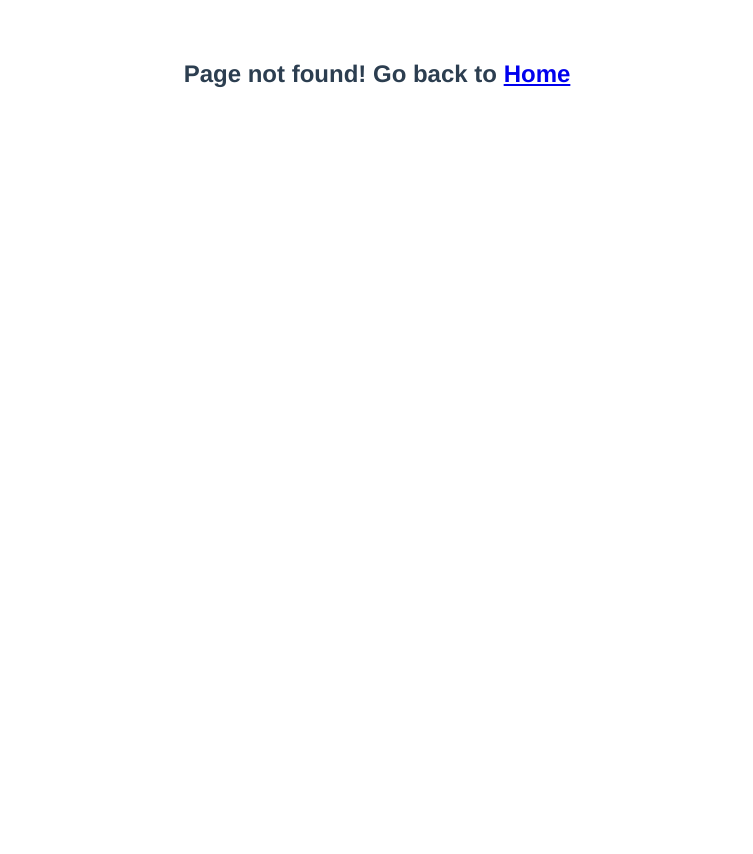
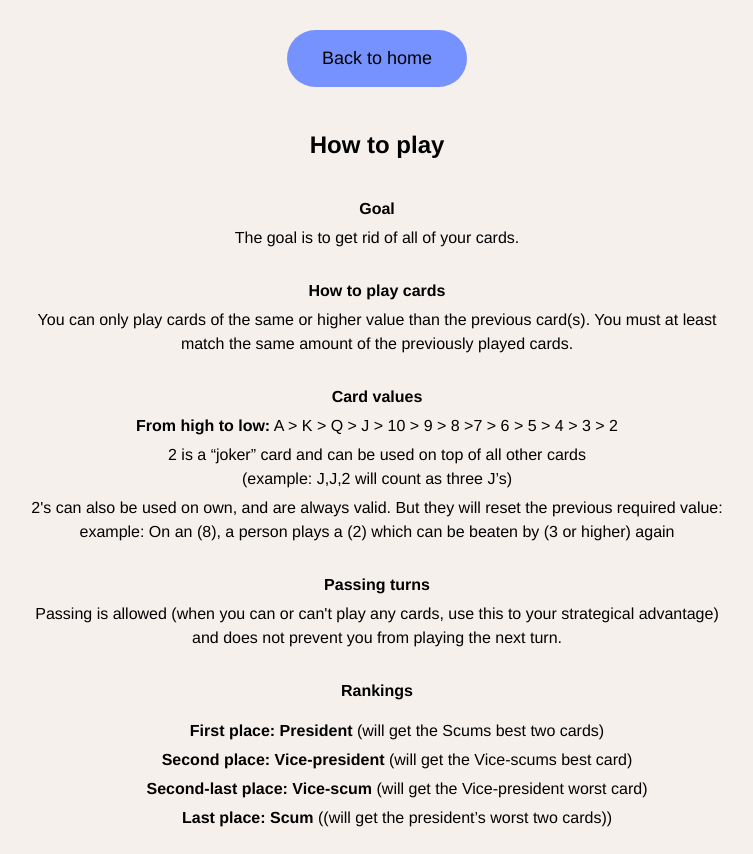
Before and after one commit to aaronharinck/vue-socketio-rooms, a Vue app in the folder vue-rooms-demo/: page /rules in a window 1280 px wide. Before the commit this address had no page. Shown: the whole page, without its empty margins (263-1016 px from the left). Before the commit the page ends 800 px from the top, so only its background shows below. Built offline with nearby package versions, Linux system fonts and the light colour scheme.

Commit message:
styling homepage and rules

```diff
--- a/vue-rooms-demo/src/App.vue
+++ b/vue-rooms-demo/src/App.vue
@@ -32,12 +32,80 @@ export default {
 </script>
 
 <style>
+:root {
+  --colorWhite: white;
+  --colorLightest: #f6f0ed;
+  --colorBlack: black;
+  --colorMain: #7692ff;
+  --colorSecondary: #2e294e;
+  --colorRed: #dc0428;
+  --spacerTiny: 0.6rem;
+  --spacerSmall: 1.2rem; /* 12px */
+  --spacerRegular: 1.6rem; /* 16px */
+  --spacerBig: 3rem; /* 30px */
+  --fontSmall: 1.4rem; /* 14px */
+  --fontRegular: 1.6rem; /* 16px */
+  --fontMedium: 2rem; /* 20px */
+  --fontBig: 2.4rem; /* 24px */
+}
+
+html {
+  font-size: 62.5%;
+  box-sizing: border-box;
+  min-height: 100vh;
+}
+
+*,
+*::before,
+*::after {
+  box-sizing: border-box;
+}
+
+body {
+  color: var(--colorBlack);
+  font-size: var(--fontRegular);
+  line-height: 1.5;
+  min-height: 100vh;
+  background: var(--colorLightest);
+}
+
+img {
+  max-width: 100%;
+}
+
 #app {
   font-family: Avenir, Helvetica, Arial, sans-serif;
   -webkit-font-smoothing: antialiased;
   -moz-osx-font-smoothing: grayscale;
   text-align: center;
-  color: #2c3e50;
-  margin-top: 60px;
+  margin-top: 1rem;
+}
+
+a.button {
+  margin: 2rem;
+  text-decoration: none;
+  color: white;
+  font-size: 1.8rem;
+}
+
+.button {
+  border-radius: 25rem;
+  padding: 1.5rem 3.5rem;
+  background: var(--colorSecondary);
+  margin: 2rem;
+}
+
+.button + .button {
+  margin: 0rem;
+}
+
+a.button-secondary {
+  background: var(--colorMain);
+  color: var(--colorBlack);
+}
+
+.button-secondary {
+  background: var(--colorMain);
+  color: var(--colorBlack);
 }
 </style>
--- a/vue-rooms-demo/src/router.js
+++ b/vue-rooms-demo/src/router.js
@@ -6,6 +6,7 @@ import Room from "./views/Room.vue";
 import Game from "./views/Game.vue";
 import Home from "./views/Home.vue";
 import LoginUsername from "./views/LoginUsername.vue";
+import Rules from "./views/Rules.vue";
 
 const router = createRouter({
   history: createWebHistory(),
@@ -15,6 +16,11 @@ const router = createRouter({
       path: "/login-username",
       name: "loginUsername",
       component: LoginUsername,
+    },
+    {
+      path: "/rules",
+      name: "rules",
+      component: Rules,
     },
     {
       name: "rooms",
--- a/vue-rooms-demo/src/views/Home.vue
+++ b/vue-rooms-demo/src/views/Home.vue
@@ -1,7 +1,26 @@
 <template>
-  <div>
-    <h1>Play Presidents</h1>
-    <router-link class="button" :to="{ name: 'rooms' }">Play</router-link>
+  <div class="container container-home">
+    <h1 class="title title-home">Cardjes</h1>
+    <p class="subtitle subtitle-home">
+      Online cardgame made with socket.io, VueJS & ❤️
+    </p>
+    <img
+      alt="Cardjes logo"
+      src="../assets/cardjeslogo.png"
+      width="659"
+      height="535"
+      class="container-home__img"
+    />
+    <div class="button-container">
+      <router-link class="button button-secondary" :to="{ name: 'rules' }"
+        >How to play</router-link
+      >
+      <router-link class="button bold" :to="{ name: 'rooms' }"
+        >Play President
+        <span class="button--extra">4-8 players</span></router-link
+      >
+    </div>
+
     <!-- <Rooms /> -->
   </div>
 </template>
@@ -17,16 +36,42 @@ export default {
 </script>
 
 <style scoped>
-a.button {
-  margin: 2rem;
-  text-decoration: none;
-  color: white;
-  font-size: 1.8rem;
+.container {
+  display: flex;
+  flex-flow: column;
+  align-items: center;
 }
 
-.button {
-  padding: 1rem 2rem;
-  background: green;
-  margin: 2rem;
+.title-home {
+  margin-bottom: 1rem;
+}
+
+.subtitle-home {
+  margin: 1rem 0 4rem 0;
+  font-weight: bold;
+}
+
+.container-home__img {
+  max-width: 30rem;
+  height: auto;
+}
+
+.button-container {
+  margin-top: 1rem;
+  display: flex;
+  flex-flow: column;
+}
+
+.button-container .button {
+  margin: 1rem 0 0.5rem 0;
+}
+
+.button--extra {
+  padding-left: 2.5rem;
+  font-weight: normal;
+}
+
+.bold {
+  font-weight: bold;
 }
 </style>
--- /dev/null
+++ b/vue-rooms-demo/src/views/Rules.vue
@@ -0,0 +1,131 @@
+<template>
+  <div class="container container-rules">
+    <router-link class="button button-secondary" :to="{ name: 'home' }"
+      >Back to home</router-link
+    >
+    <h2 class="title title-rules">How to play</h2>
+    <div class="rule">
+      <p class="subtitle subtitle-rule">
+        Goal
+      </p>
+      <p class="rule-text">
+        The goal is to get rid of all of your cards.
+      </p>
+    </div>
+    <div class="rule">
+      <p class="subtitle subtitle-rule">
+        How to play cards
+      </p>
+      <p class="rule-text">
+        You can only play cards of the same or higher value than the previous
+        card(s). You must at least match the same amount of the previously
+        played cards.
+      </p>
+    </div>
+    <div class="rule">
+      <p class="subtitle subtitle-rule">
+        Card values
+      </p>
+      <p class="rule-text">
+        <span class="rule-text--bold">From high to low:</span> A > K > Q > J >
+        10 > 9 > 8 >7 > 6 > 5 > 4 > 3 > 2
+      </p>
+      <p class="rule-text">
+        2 is a “joker” card and can be used on top of all other cards <br />
+        (example: J,J,2 will count as three J’s)
+      </p>
+      <p class="rule-text">
+        2's can also be used on own, and are always valid. But they will reset
+        the previous required value: example: On an (8), a person plays a (2)
+        which can be beaten by (3 or higher) again
+      </p>
+    </div>
+    <div class="rule">
+      <p class="subtitle subtitle-rule">
+        Passing turns
+      </p>
+      <p class="rule-text">
+        Passing is allowed (when you can or can't play any cards, use this to
+        your strategical advantage) and does not prevent you from playing the
+        next turn.
+      </p>
+    </div>
+    <div class="rule">
+      <p class="subtitle subtitle-rule">
+        Rankings
+      </p>
+      <ul class="rankings-list">
+        <li>
+          <span class="bold">First place: President</span> (will get the Scums
+          best two cards)
+        </li>
+        <li class="rule-text">
+          <span class="bold">Second place: Vice-president</span> (will get the
+          Vice-scums best card)
+        </li>
+        <li class="rule-text">
+          <span class="bold">Second-last place: Vice-scum</span> (will get the
+          Vice-president worst card)
+        </li>
+        <li class="rule-text">
+          <span class="bold">Last place: Scum</span> ((will get the president’s
+          worst two cards))
+        </li>
+      </ul>
+    </div>
+  </div>
+</template>
+
+<script>
+// import Rooms from "./Rooms.vue";
+
+export default {
+  //   components: {
+  //     Rooms,
+  //   },
+};
+</script>
+
+<style scoped>
+.container {
+  display: flex;
+  flex-flow: column;
+  align-items: center;
+}
+
+.container-rules {
+  margin: 0 auto;
+  max-width: 96rem;
+}
+
+.title-rules {
+  margin-bottom: 1rem;
+}
+
+.subtitle-rule {
+  margin: 2.4rem 0 0.5rem 0;
+  font-weight: bold;
+}
+
+.rule-text {
+  margin: 0.5rem;
+  max-width: 70rem;
+}
+
+.rule-text--bold {
+  font-weight: bold;
+}
+
+.rankings-list {
+  list-style-type: none;
+}
+
+.button--extra {
+  padding-left: 2.5rem;
+  font-weight: normal;
+}
+
+.bold {
+  font-weight: bold;
+}
+</style>
```
Also changed, not shown: vue-rooms-demo/src/assets/cardjeslogo.png (added).
